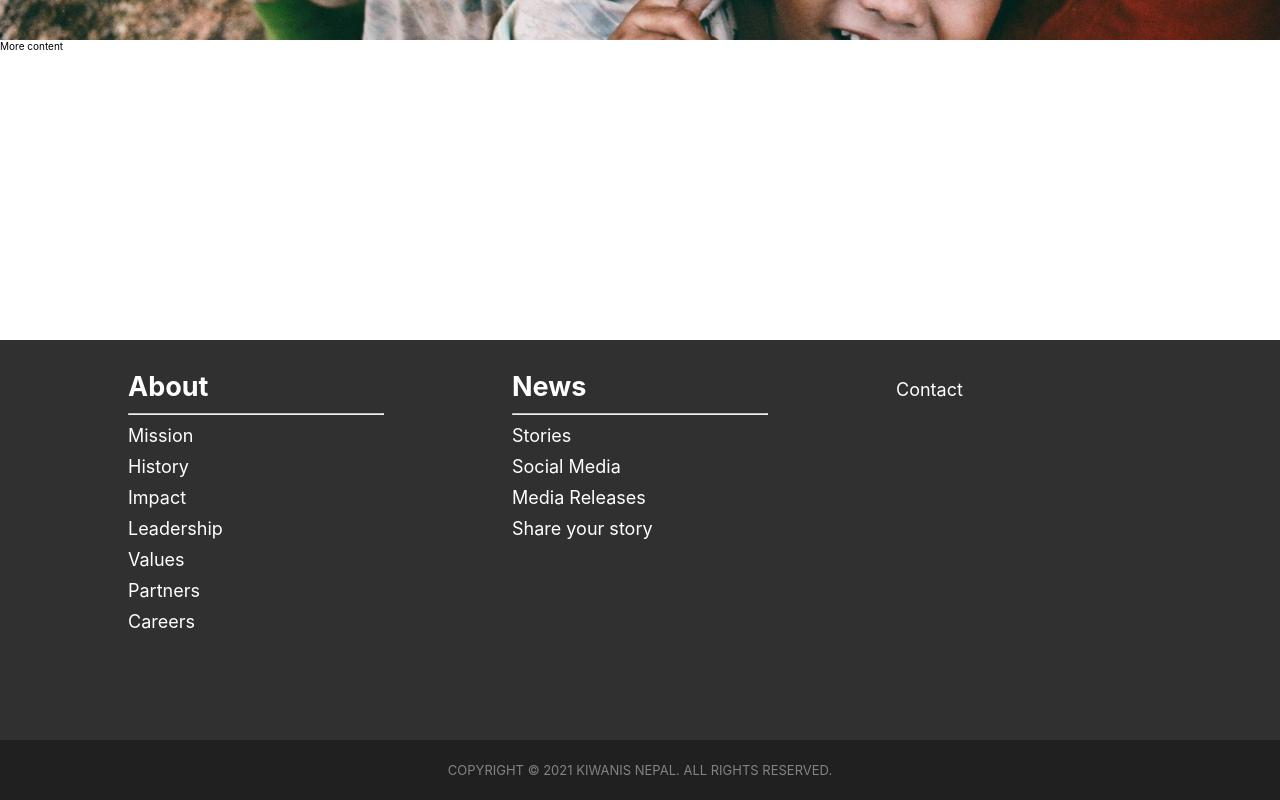
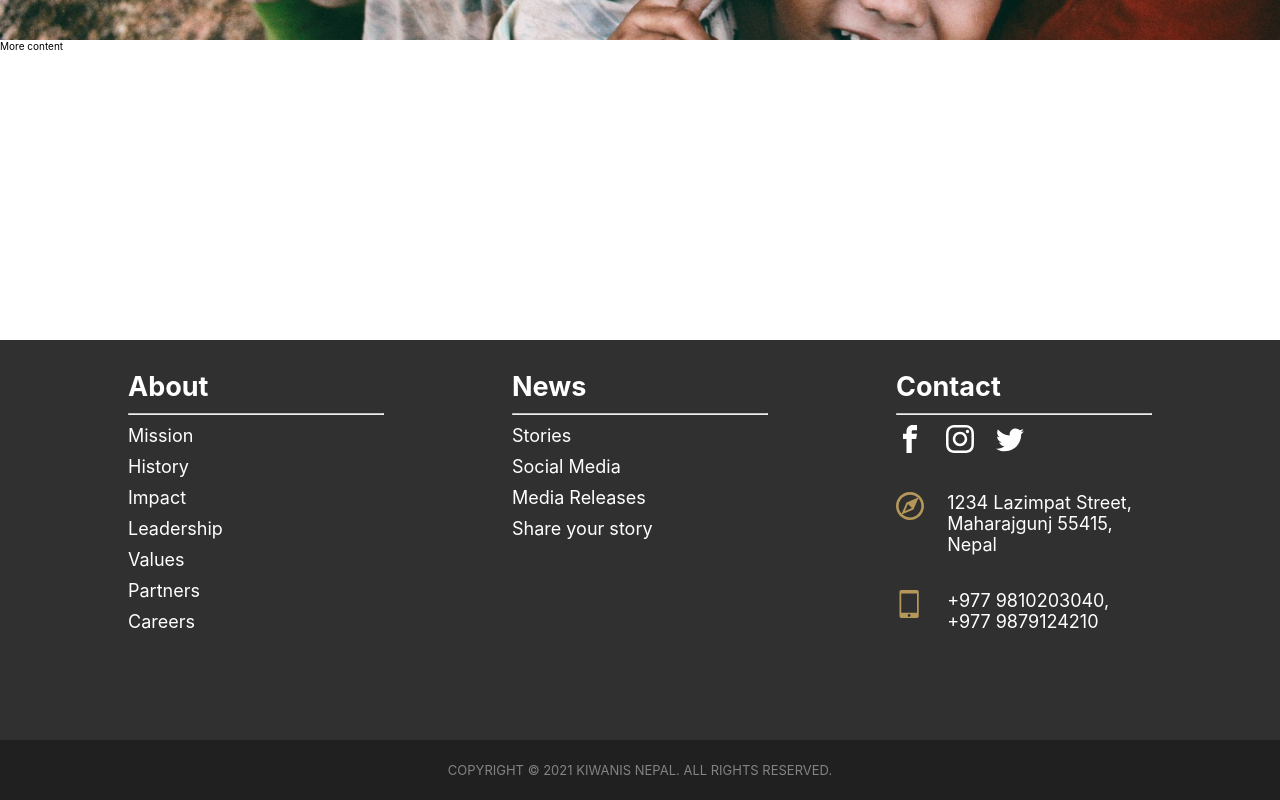
Before and after one commit to Azazel5/kiwanis-club, a React (Create React App) app: page / in a window 1280 px wide. Shown: the part 695-1495 px from the top of the page. Built offline with nearby package versions, Linux system fonts and the light colour scheme.

Commit message:
Polished up the footer with svgs and flexbox

```diff
--- a/src/components/Footer/footer.js
+++ b/src/components/Footer/footer.js
@@ -1,4 +1,6 @@
 import './footer.scss'
+
+import Sprite from '../../assets/SVG/symbol-defs.svg'
 
 const Footer = props => {
     return (
@@ -6,7 +8,7 @@ const Footer = props => {
             <div className="footer__top">
                 <div className="footer__top-child">
                     <h2>About</h2>
-                    <hr class="solid"></hr>
+                    <hr className="solid"></hr>
                     <a href="$#">Mission</a>
                     <a href="$#">History</a>
                     <a href="$#">Impact</a>
@@ -17,13 +19,45 @@ const Footer = props => {
                 </div>
                 <div className="footer__top-child">
                     <h2>News</h2>
-                    <hr class="solid"></hr>
+                    <hr className="solid"></hr>
                     <a href="$#">Stories</a>
                     <a href="$#">Social Media</a>
                     <a href="$#">Media Releases</a>
                     <a href="$#">Share your story</a>
                 </div>
-                <div className="footer__top-child">Contact</div>
+                <div className="footer__top-child">
+                    <h2>Contact</h2>
+                    <hr className="solid"></hr>
+                    <div className="social-icon-container">
+                        <a href="$#">
+                            <svg className="social-icon-container__svg social-icon-container__svg--social">
+                                <use xlinkHref={`${Sprite}#icon-facebook`}></use>
+                            </svg>
+                        </a>
+
+                        <a href="$#">
+                            <svg className="social-icon-container__svg social-icon-container__svg--social">
+                                <use xlinkHref={`${Sprite}#icon-instagram`}></use>
+                            </svg>
+                        </a>
+
+                        <a href="$#">
+                            <svg className="social-icon-container__svg social-icon-container__svg--social">
+                                <use xlinkHref={`${Sprite}#icon-twitter`}></use>
+                            </svg>
+                        </a>
+                    </div>
+
+                    <div className="contact-phone-container">
+                        <svg className="social-icon-container__svg social-icon-container__svg--nonsocial"><use xlinkHref={`${Sprite}#icon-compass2`}></use></svg>
+                        <p>1234 Lazimpat Street, Maharajgunj 55415, Nepal</p>
+                    </div>
+
+                    <div className="contact-phone-container">
+                        <svg className="social-icon-container__svg social-icon-container__svg--nonsocial"><use xlinkHref={`${Sprite}#icon-mobile2`}></use></svg>
+                        <p>+977 9810203040, +977 9879124210</p>
+                    </div>
+                </div>
             </div>
 
             <div className="footer__bottom">
--- a/src/components/Footer/footer.scss
+++ b/src/components/Footer/footer.scss
@@ -25,6 +25,11 @@
                 text-decoration: none;
                 border: none;
                 color: white;
+                transition: color .2s;
+
+                &:hover {
+                    color: #b49759;
+                }
             }
         }
     }
@@ -40,6 +45,37 @@
     }
 }
 
+.social-icon-container {
+    display: flex;
+    align-items: center;
+    justify-content: space-between;
+    width: 50%;
+
+    &__svg {
+        cursor: pointer;
+        width: 2.8rem;
+        height: 2.8rem;
+
+        &--social {
+            fill: white;
+        }
+
+        &--nonsocial {
+            fill: #b49759;
+        }
+    }
+}
+
+.contact-phone-container {
+    display: flex;
+    justify-content: space-between;
+    margin-top: 2.5rem;
+
+    & p {
+        width: 80%;
+    }
+}
+
 .solid {
     border-top: 0.5px solid #bbb;
     width: 100%;
```
Also changed, not shown: src/assets/SVG/basic-symbols.svg (deleted), src/assets/SVG/symbol-defs.svg (added).
